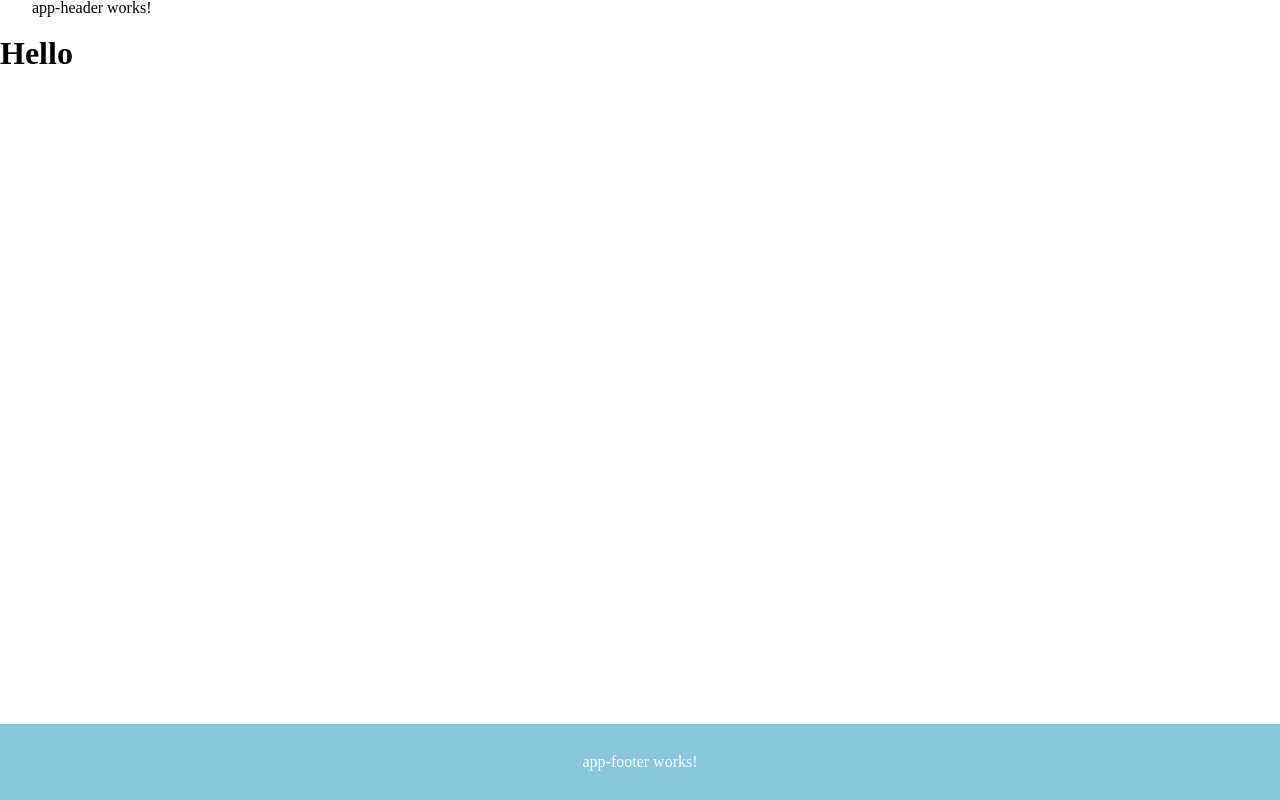
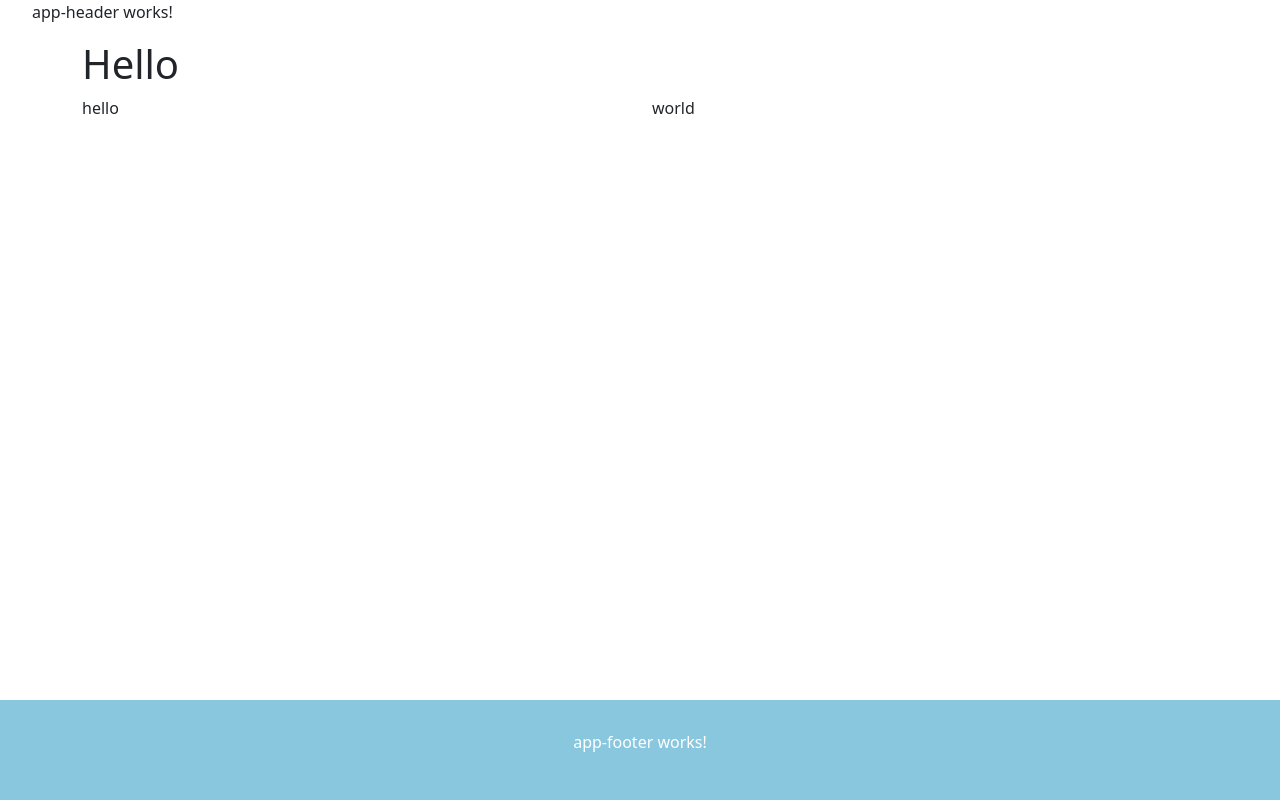
Before and after one commit to higak926/ng-learning, an Angular app: page / in a window 1280 px wide. Built offline with nearby package versions, Linux system fonts and the light colour scheme.

Commit message:
add bootstrap

```diff
--- a/package.json
+++ b/package.json
@@ -15,9 +15,13 @@
     "@angular/compiler": "~13.3.0",
     "@angular/core": "~13.3.0",
     "@angular/forms": "~13.3.0",
+    "@angular/localize": "~13.3.0",
     "@angular/platform-browser": "~13.3.0",
     "@angular/platform-browser-dynamic": "~13.3.0",
     "@angular/router": "~13.3.0",
+    "@ng-bootstrap/ng-bootstrap": "^12.1.2",
+    "@popperjs/core": "^2.10.2",
+    "bootstrap": "^5.1.3",
     "rxjs": "~7.5.0",
     "tslib": "^2.3.0",
     "zone.js": "~0.11.4"
--- a/src/app/app.component.html
+++ b/src/app/app.component.html
@@ -1,5 +1,11 @@
 <div class="wrapper">
   <app-header></app-header>
-  <h1>Hello</h1>
+  <div class="container">
+    <h1>Hello</h1>
+    <div class="row">
+      <div class="col-md-6">hello</div>
+      <div class="col-md-6">world</div>
+    </div>
+  </div>
   <app-footer></app-footer>
 </div>
--- a/src/app/app.module.ts
+++ b/src/app/app.module.ts
@@ -5,6 +5,7 @@ import { AppRoutingModule } from './app-routing.module';
 import { AppComponent } from './app.component';
 import { AppHeaderComponent } from './app-header/app-header.component';
 import { AppFooterComponent } from './app-footer/app-footer.component';
+import { NgbModule } from '@ng-bootstrap/ng-bootstrap';
 
 @NgModule({
   declarations: [
@@ -14,7 +15,8 @@ import { AppFooterComponent } from './app-footer/app-footer.component';
   ],
   imports: [
     BrowserModule,
-    AppRoutingModule
+    AppRoutingModule,
+    NgbModule
   ],
   providers: [],
   bootstrap: [AppComponent]
--- a/src/polyfills.ts
+++ b/src/polyfills.ts
@@ -1,3 +1,7 @@
+/***************************************************************************************************
+ * Load `$localize` onto the global scope - used if i18n tags appear in Angular templates.
+ */
+import '@angular/localize/init';
 /**
  * This file includes polyfills needed by Angular and is loaded before the app.
  * You can add your own extra polyfills to this file.
--- a/src/styles.scss
+++ b/src/styles.scss
@@ -46,3 +46,6 @@ table {
 	border-collapse: collapse;
 	border-spacing: 0;
 }
+
+/* Importing Bootstrap SCSS file. */
+@import '~bootstrap/scss/bootstrap';
```
Also changed, not shown: 1 other file (tests, documents, lock files or other folders).
